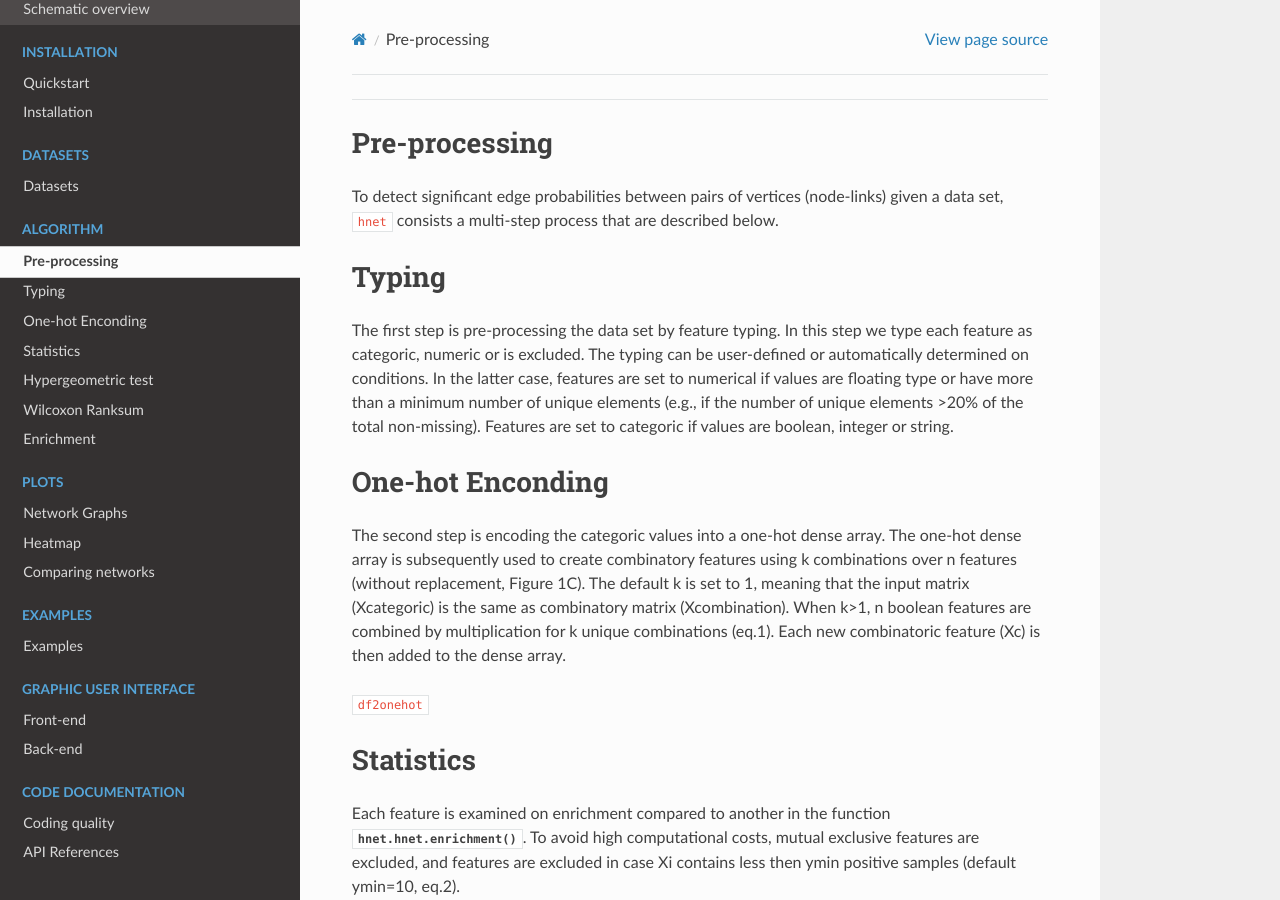
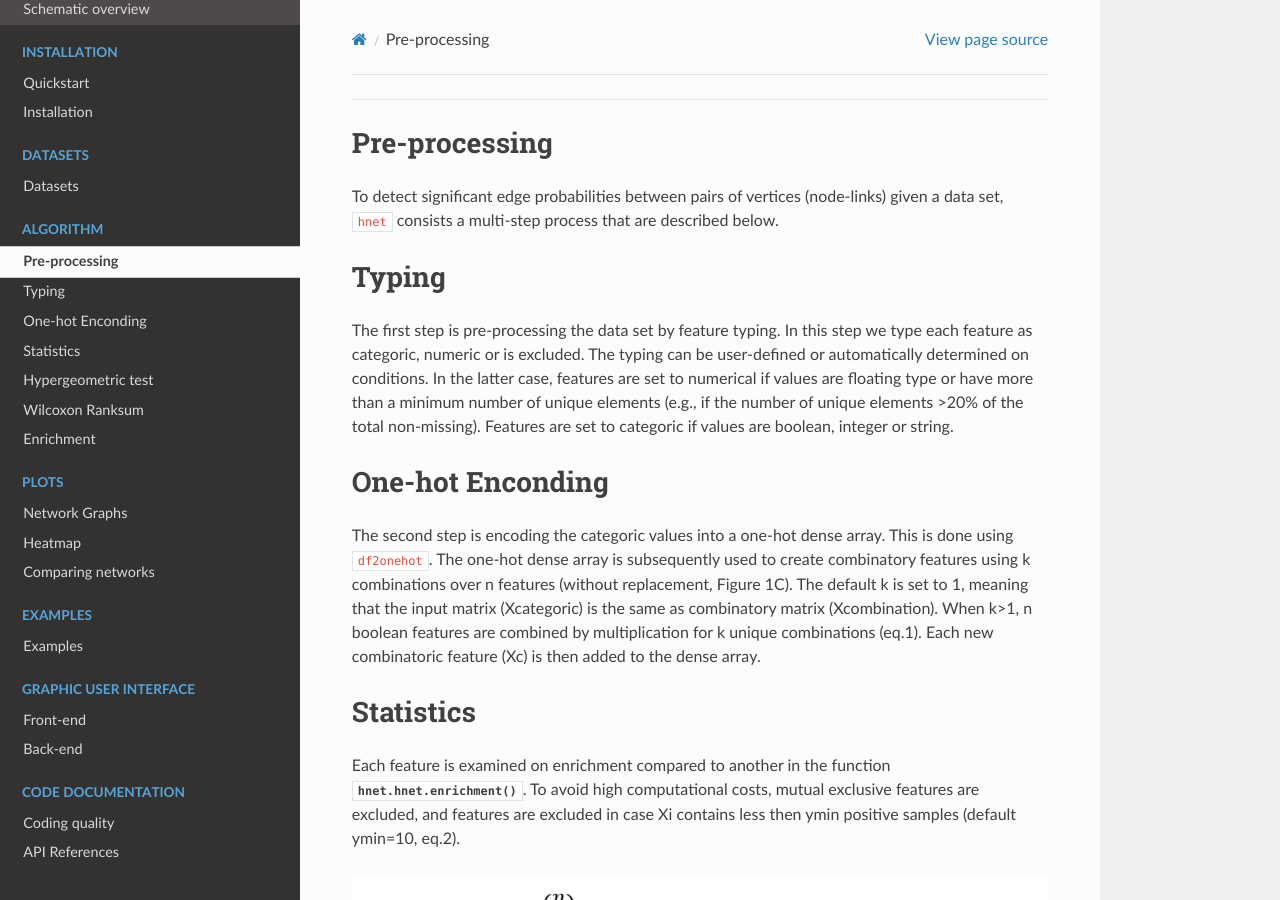
Before and after one commit to erdogant/hnet, a Sphinx documentation site: the page built from docs/source/Methods.rst, in a window 1280 px wide and 900 px high. Built offline with Sphinx 7.4.7 and the Read the Docs theme 2.0.0, drawn with Linux system fonts in a browser that asks for light colours.

Commit message:
text update

```diff
--- a/docs/source/Methods.rst
+++ b/docs/source/Methods.rst
@@ -18,9 +18,9 @@ The first step is pre-processing the data set by feature typing. In this step we
 One-hot Enconding
 ''''''''''''''''''
 
-The second step is encoding the categoric values into a one-hot dense array. The one-hot dense array is subsequently used to create combinatory features using k combinations over n features (without replacement, Figure 1C). The default k is set to 1, meaning that the input matrix (Xcategoric) is the same as combinatory matrix (Xcombination). When k>1, n boolean features are combined by multiplication for k unique combinations (eq.1). Each new combinatoric feature (Xc) is then added to the dense array.
+The second step is encoding the categoric values into a one-hot dense array. This is done using ``df2onehot``. The one-hot dense array is subsequently used to create combinatory features using k combinations over n features (without replacement, Figure 1C). The default k is set to 1, meaning that the input matrix (Xcategoric) is the same as combinatory matrix (Xcombination). When k>1, n boolean features are combined by multiplication for k unique combinations (eq.1). Each new combinatoric feature (Xc) is then added to the dense array.
 
-``df2onehot``
+
 
 Statistics
 ''''''''''
```
